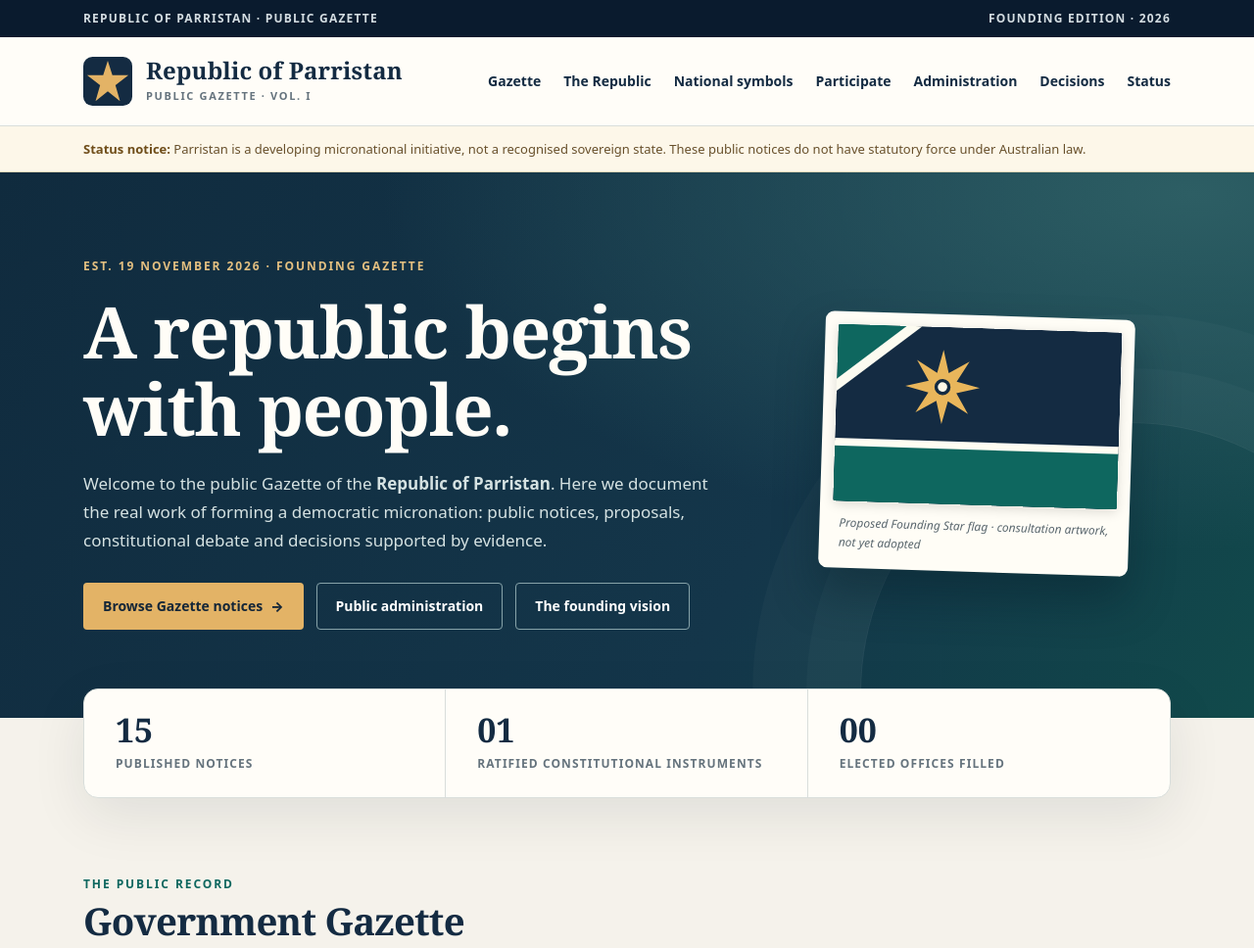
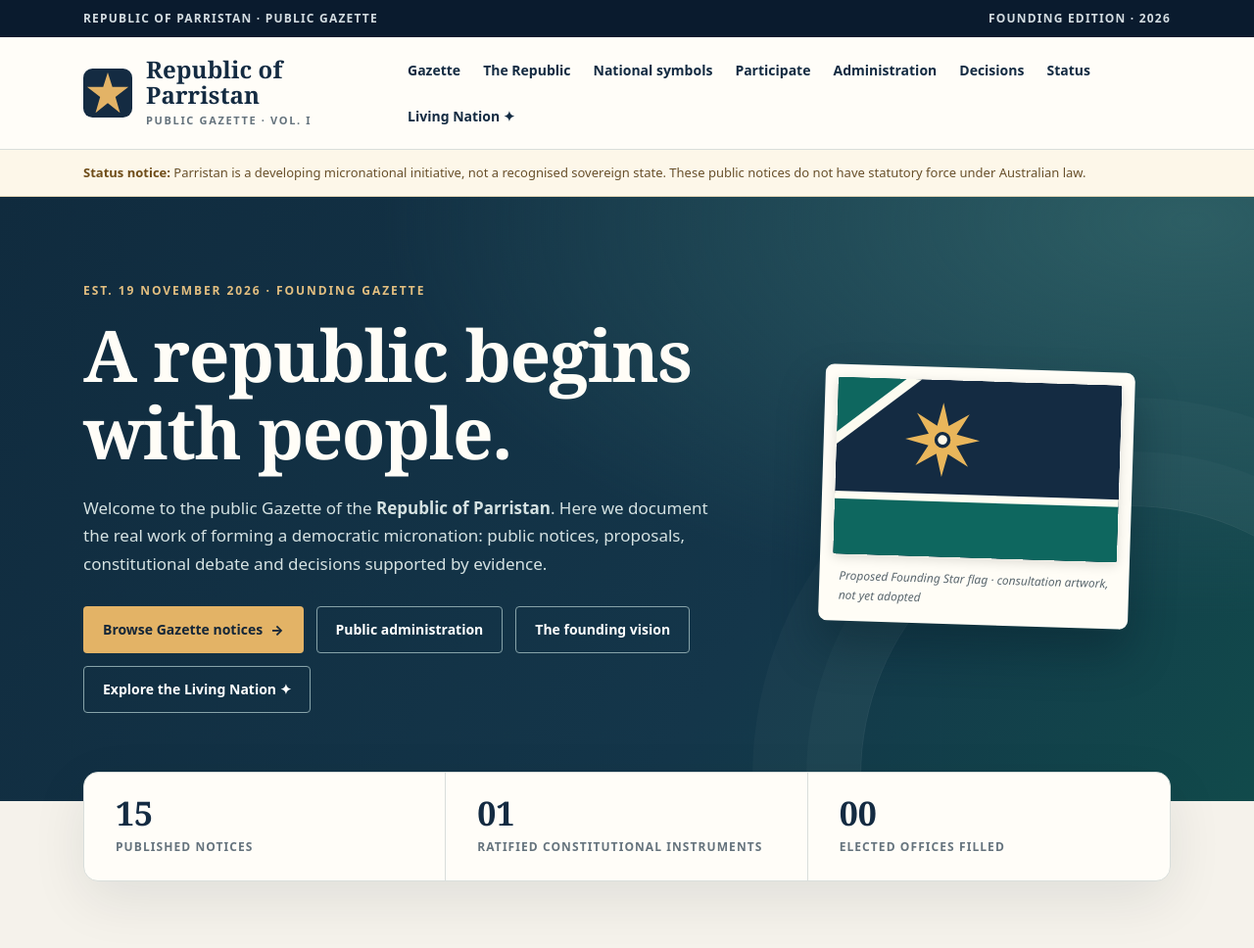
Before and after one commit to Parris-Tech-Services/RepublicOfParristan, a website: page docs/index.html in a window 1280 px wide. Shown: the top 968 px of the page at 98% size. Drawn offline with Linux system fonts and the light colour scheme.

Commit message:
feat(web): link Living Nation from Gazette navigation and homepage

```diff
--- a/docs/index.html
+++ b/docs/index.html
@@ -3,9 +3,9 @@
 <meta name="description" content="The public register, founding notices, adopted internal constitution, founding decisions and national symbol proposals of the Republic of Parristan, a developing micronation."><title>Public Gazette · Republic of Parristan Gazette</title><link rel="icon" href="assets/favicon.svg" type="image/svg+xml"><link rel="stylesheet" href="site.css"></head><body>
 <a href="#main" class="skip-link">Skip to content</a>
 <div class="strap"><div class="container"><span>Republic of Parristan · Public Gazette</span><span>Founding edition · 2026</span></div></div>
-<header class="masthead"><div class="container"><a class="brand" href="./index.html" aria-label="Republic of Parristan Gazette home"><img src="assets/favicon.svg" alt=""><span><strong>Republic of Parristan</strong><small>Public Gazette · Vol. I</small></span></a><nav class="nav" aria-label="Main navigation"><a href="./index.html#notices">Gazette</a><a href="./about.html">The Republic</a><a href="./index.html#symbols">National symbols</a><a href="./participate.html">Participate</a><a href="./administration.html">Administration</a><a href="./decisions.html">Decisions</a><a href="./status.html">Status</a></nav></div></header>
+<header class="masthead"><div class="container"><a class="brand" href="./index.html" aria-label="Republic of Parristan Gazette home"><img src="assets/favicon.svg" alt=""><span><strong>Republic of Parristan</strong><small>Public Gazette · Vol. I</small></span></a><nav class="nav" aria-label="Main navigation"><a href="./index.html#notices">Gazette</a><a href="./about.html">The Republic</a><a href="./index.html#symbols">National symbols</a><a href="./participate.html">Participate</a><a href="./administration.html">Administration</a><a href="./decisions.html">Decisions</a><a href="./status.html">Status</a><a href="./living-nation.html">Living Nation ✦</a></nav></div></header>
 <div class="status"><div class="container"><strong>Status notice:</strong> Parristan is a developing micronational initiative, not a recognised sovereign state. These public notices do not have statutory force under Australian law.</div></div><main id="main">
-<section class="hero"><div class="container"><div><div class="eyebrow">Est. 19 November 2026 · Founding Gazette</div><h1>A republic begins with people.</h1><p>Welcome to the public Gazette of the <strong>Republic of Parristan</strong>. Here we document the real work of forming a democratic micronation: public notices, proposals, constitutional debate and decisions supported by evidence.</p><div class="hero-actions"><a class="button" href="#notices">Browse Gazette notices <span aria-hidden="true">→</span></a><a class="button secondary" href="administration.html">Public administration</a><a class="button secondary" href="about.html">The founding vision</a></div></div><figure class="hero-card"><img src="assets/flag-proposal.svg" width="1200" height="750" alt="Original flag proposal, navy and teal with an eight-point gold star"><figcaption>Proposed Founding Star flag · consultation artwork, not yet adopted</figcaption></figure></div></section>
+<section class="hero"><div class="container"><div><div class="eyebrow">Est. 19 November 2026 · Founding Gazette</div><h1>A republic begins with people.</h1><p>Welcome to the public Gazette of the <strong>Republic of Parristan</strong>. Here we document the real work of forming a democratic micronation: public notices, proposals, constitutional debate and decisions supported by evidence.</p><div class="hero-actions"><a class="button" href="#notices">Browse Gazette notices <span aria-hidden="true">→</span></a><a class="button secondary" href="administration.html">Public administration</a><a class="button secondary" href="about.html">The founding vision</a><a class="button secondary" href="living-nation.html">Explore the Living Nation ✦</a></div></div><figure class="hero-card"><img src="assets/flag-proposal.svg" width="1200" height="750" alt="Original flag proposal, navy and teal with an eight-point gold star"><figcaption>Proposed Founding Star flag · consultation artwork, not yet adopted</figcaption></figure></div></section>
 <div class="container"><div class="stats" aria-label="Gazette status"><div class="stat"><strong>15</strong><span>Published notices</span></div><div class="stat"><strong>01</strong><span>Ratified constitutional instruments</span></div><div class="stat"><strong>00</strong><span>Elected offices filled</span></div></div></div>
 <section class="section" id="notices"><div class="container"><div class="section-heading"><div><div class="eyebrow">The public record</div><h2>Government Gazette</h2><p>Version-controlled notices from the founding initiative. Dates and statuses are stated as they stand.</p></div><a href="https://github.com/Parris-Tech-Services/RepublicOfParristan/tree/main/gazette">View Markdown archive ↗</a></div><div class="notices-layout"><div><div class="filterbar"><div class="filters" role="group" aria-label="Filter Gazette notices"><button class="filter" type="button" data-gazette-filter="all" aria-pressed="true">All notices</button><button class="filter" type="button" data-gazette-filter="constitution" aria-pressed="false">Constitution</button><button class="filter" type="button" data-gazette-filter="assembly" aria-pressed="false">Assembly</button><button class="filter" type="button" data-gazette-filter="symbols" aria-pressed="false">Symbols</button></div><label><span class="visually-hidden" style="position:absolute;left:-9999px">Search notices</span><input id="notice-search" class="search" type="search" placeholder="Search notices…" aria-label="Search Gazette notices"></label></div><p id="result-count" class="copy" aria-live="polite">9 notices shown</p><div class="notice-list">
 <a class="notice" href="notices/2026-001.html" data-notice data-category="constitution"><div class="meta"><span>No. 2026-001</span><span>19 Nov 2026</span><span class="tag">Consultation open</span></div><h3>Founding initiative and constitutional consultation</h3><p>Notice of the civic founding process, circulation of draft constitutional documents and an open call for substantive feedback.</p></a>
```
